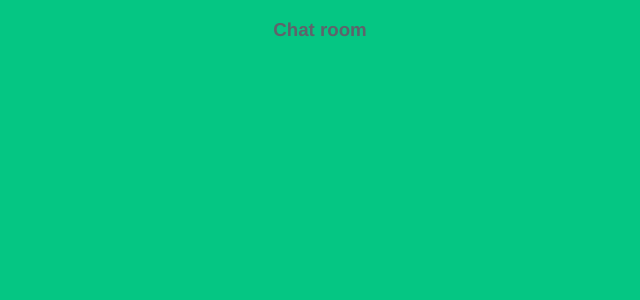
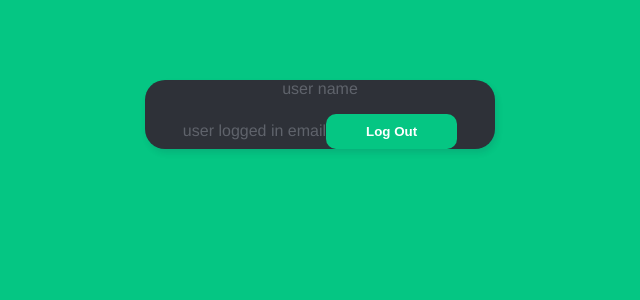
Before and after one commit to BurmaJASON/Live-Chat-Room-VUE-, a Vue app: page /chatroom in a window 1280 px wide. Shown: the top 300 px of the page, without its empty margins (320-960 px from the left). Built offline with nearby package versions, Linux system fonts and the light colour scheme.

Commit message:
Navbar component with user Signout Function

```diff
--- /dev/null
+++ b/src/components/Navbar.vue
@@ -0,0 +1,33 @@
+<template>
+  <div class="container">
+    <p>user name</p>
+    <span>user logged in email</span>
+    <button @click="logOut">Log Out</button>
+  </div>
+</template>
+
+<script>
+import { ref } from '@vue/reactivity'
+import { auth } from '@/firebase/config';
+import { signOut } from '@firebase/auth';
+export default {
+    setup () {
+        let error = ref(null);
+        let logOut = async() => {
+            try {
+                await  signOut(auth);
+                console.log('user logout');
+            }catch (err) {
+                error.value = err.message;
+                console.log(error.value);
+            }
+        }
+
+        return { logOut,error }
+    }
+}
+</script>
+
+<style>
+
+</style>
--- a/src/views/ChatView.vue
+++ b/src/views/ChatView.vue
@@ -1,9 +1,11 @@
 <template>
-  <h3>Chat room</h3>
+  <Navbar></Navbar>
 </template>
 
 <script>
+import Navbar from '../components/Navbar'
 export default {
+  components: { Navbar },
 
 }
 </script>
```
